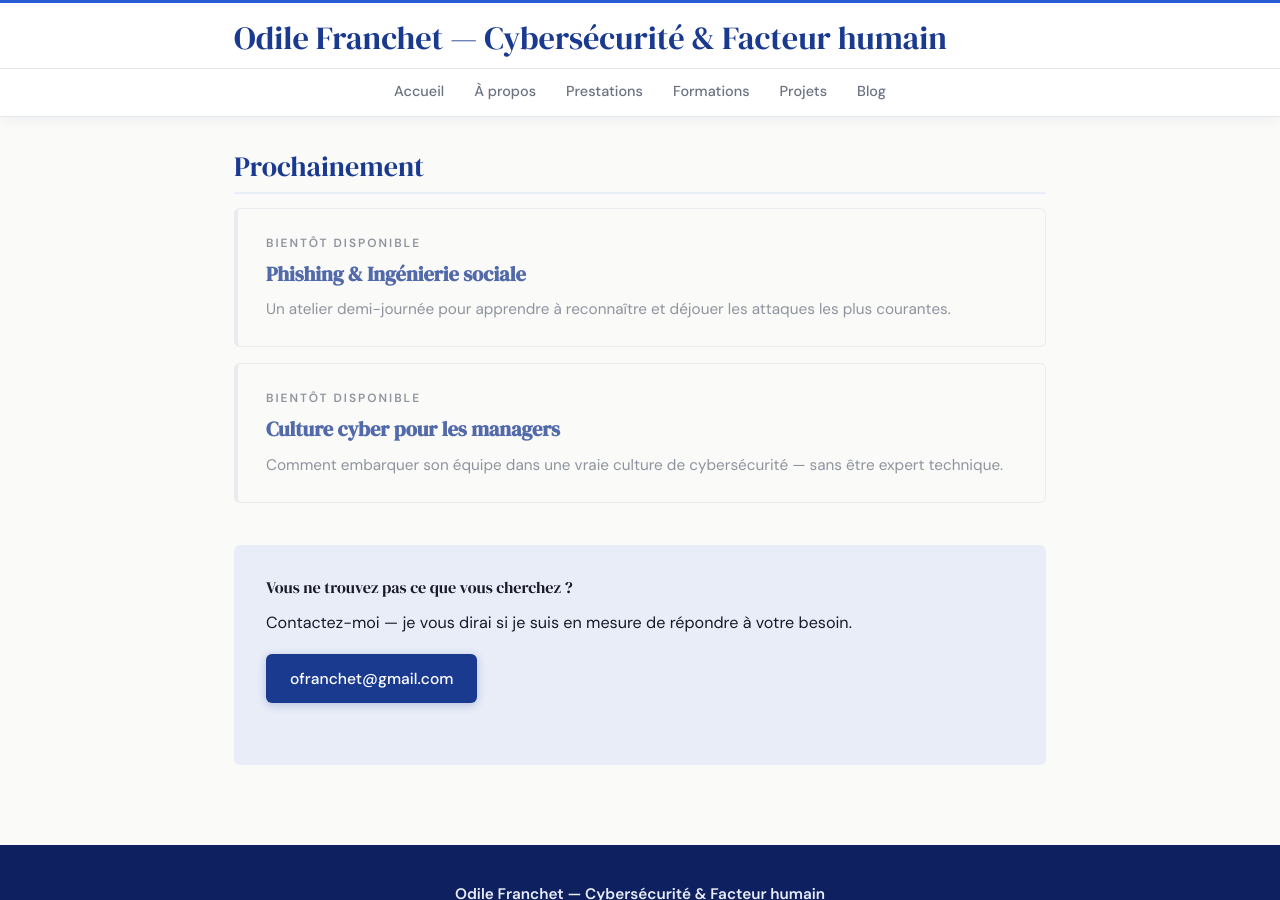
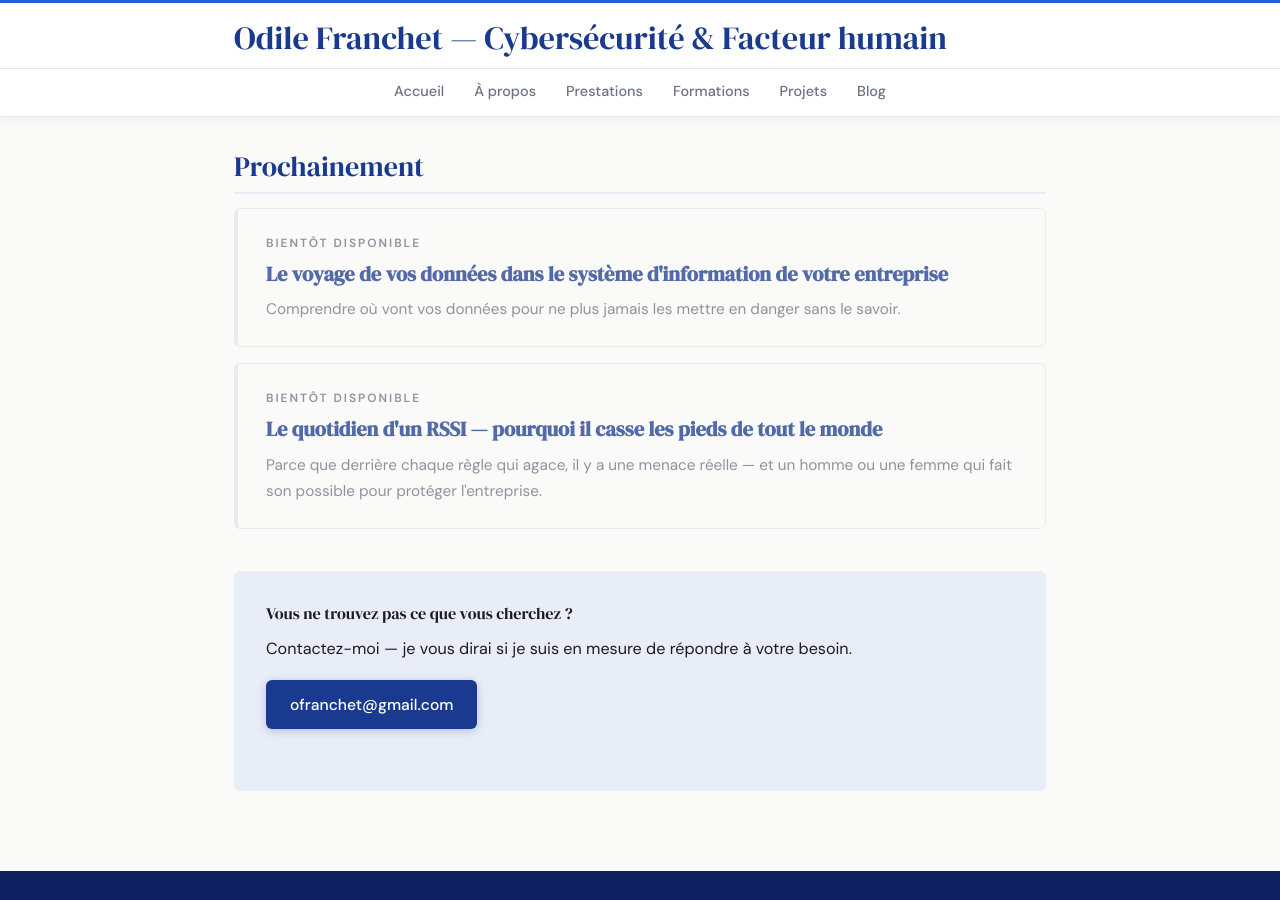
Before and after one commit to ofranchet73/ofranchet73.github.io, a Jekyll site: the page built from formations.md, in a window 1280 px wide and 900 px high, scrolled down 823 px. Built offline with Jekyll 4.4.1, drawn with Linux system fonts in a browser that asks for light colours.

Commit message:
Update formations.html

```diff
--- a/_layouts/formations.html
+++ b/_layouts/formations.html
@@ -49,14 +49,14 @@ layout: default
 
     <div class="formation-catalogue-card formation-catalogue-card--soon">
       <span class="formation-tag formation-tag--soon">Bientôt disponible</span>
-      <h3 class="formation-catalogue-titre">Phishing & Ingénierie sociale</h3>
-      <p class="formation-catalogue-desc">Un atelier demi-journée pour apprendre à reconnaître et déjouer les attaques les plus courantes.</p>
+      <h3 class="formation-catalogue-titre">Le voyage de vos données dans le système d'information de votre entreprise</h3>
+      <p class="formation-catalogue-desc">Comprendre où vont vos données pour ne plus jamais les mettre en danger sans le savoir.</p>
     </div>
 
     <div class="formation-catalogue-card formation-catalogue-card--soon">
       <span class="formation-tag formation-tag--soon">Bientôt disponible</span>
-      <h3 class="formation-catalogue-titre">Culture cyber pour les managers</h3>
-      <p class="formation-catalogue-desc">Comment embarquer son équipe dans une vraie culture de cybersécurité — sans être expert technique.</p>
+      <h3 class="formation-catalogue-titre">Le quotidien d'un RSSI — pourquoi il casse les pieds de tout le monde</h3>
+      <p class="formation-catalogue-desc">Parce que derrière chaque règle qui agace, il y a une menace réelle — et un homme ou une femme qui fait son possible pour protéger l'entreprise.</p>
     </div>
 
     <div class="formation-sur-mesure">
```
